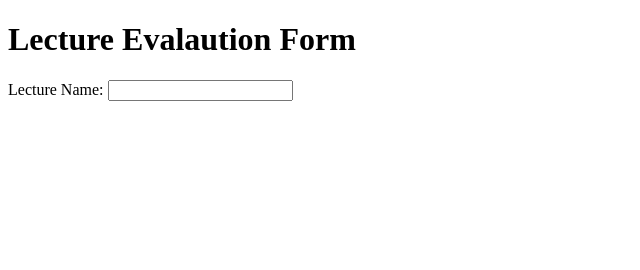
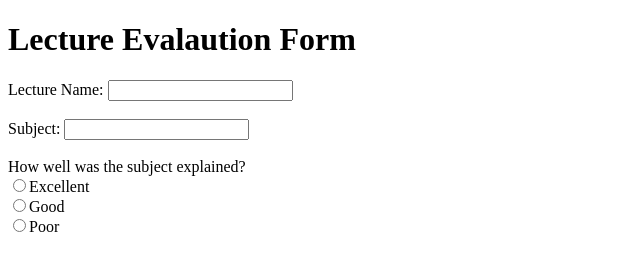
Before and after one commit to eshanshahk/form, a website: page client/student-form.html in a window 1280 px wide. Shown: the whole page, without its empty margins (0-640 px from the left). Drawn offline with Linux system fonts and the light colour scheme.

Commit message:
1st qn entered

```diff
--- a/client/student-form.html
+++ b/client/student-form.html
@@ -10,6 +10,20 @@
       <label for="lectureName"> Lecture Name:</label>
       <input type="text" id="lectureName" name="lectureName" required /><br />
       <br />
+
+      <label for="subject">Subject:</label>
+      <input type="text" id="subject" name="subject" required /> <br />
+      <br />
+
+      <label> How well was the subject explained? </label><br />
+      <input
+        type="radio"
+        name="explanation"
+        value="excellent"
+        required
+      />Excellent<br />
+      <input type="radio" name="explanation" value="good" />Good<br />
+      <input type="radio" name="explanation" value="poor" />Poor<br />
     </form>
   </body>
 </html>
```
